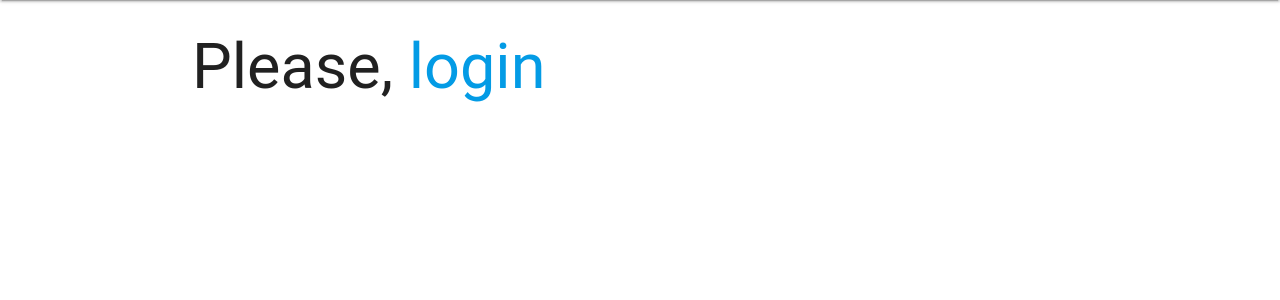
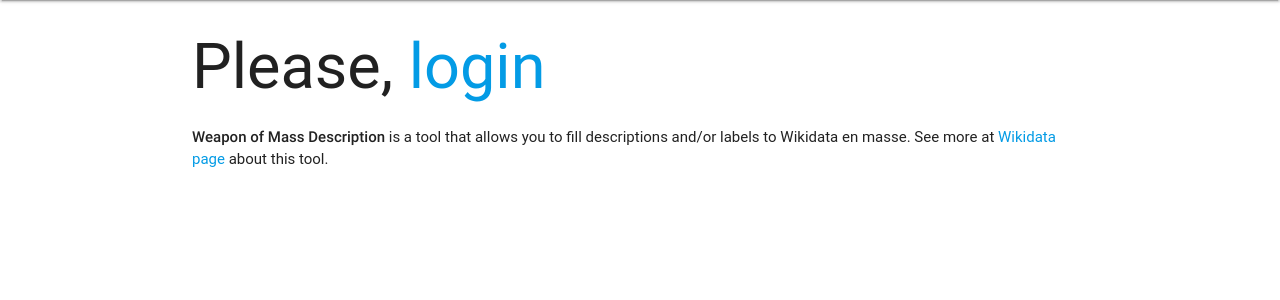
Before and after one commit to wikimedia/labs-tools-weapon-of-mass-description, a Flask app: page / in a window 1280 px wide. Shown: the part 64-364 px from the top of the page. Run offline with Flask 2, Linux system fonts and the light colour scheme; parts of the project's set-up code (start-up, migrations or seed data) failed here and were passed over; some web fonts are replaced.

Commit message:
Add info about the tool

```diff
--- a/src/templates/login.html
+++ b/src/templates/login.html
@@ -3,5 +3,7 @@
 {% block body %}
 <div class="container">
 	<h1>Please, <a href="login">login</a></h1>
+
+	<p><strong>Weapon of Mass Description</strong> is a tool that allows you to fill descriptions and/or labels to Wikidata en masse. See more at <a href="https://www.wikidata.org/wiki/Wikidata:Weapon_of_Mass_Description">Wikidata page</a> about this tool.</p>
 </div>
 {% endblock %}
```
